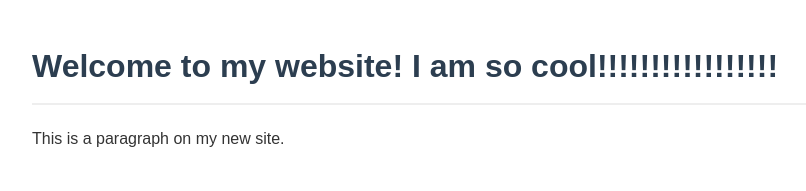
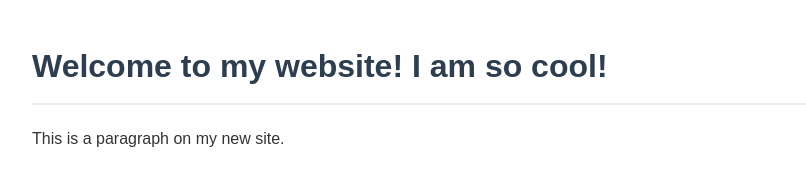
Before and after one commit to EthanJCanterbury/cool-git-test, a plain HTML site: page index.html in a window 1280 px wide. Shown: the whole page, without its empty margins (208-1014 px from the left). Drawn offline with Linux system fonts and the light colour scheme; files that its build step writes are made by us from their sources; files whose address does not match are found by name.

Commit message:
Sync changes with Hack Club Spaces

```diff
--- a/index.html
+++ b/index.html
@@ -8,7 +8,7 @@
     <script src="/s/fsdsdfsdfdfs/script.js" defer></script>
 </head>
 <body>
-    <h1>Welcome to my website! I am so cool!!!!!!!!!!!!!!!!!</h1>
+    <h1>Welcome to my website! I am so cool!</h1>
     <p>This is a paragraph on my new site.</p>
 </body>
 </html>
```
